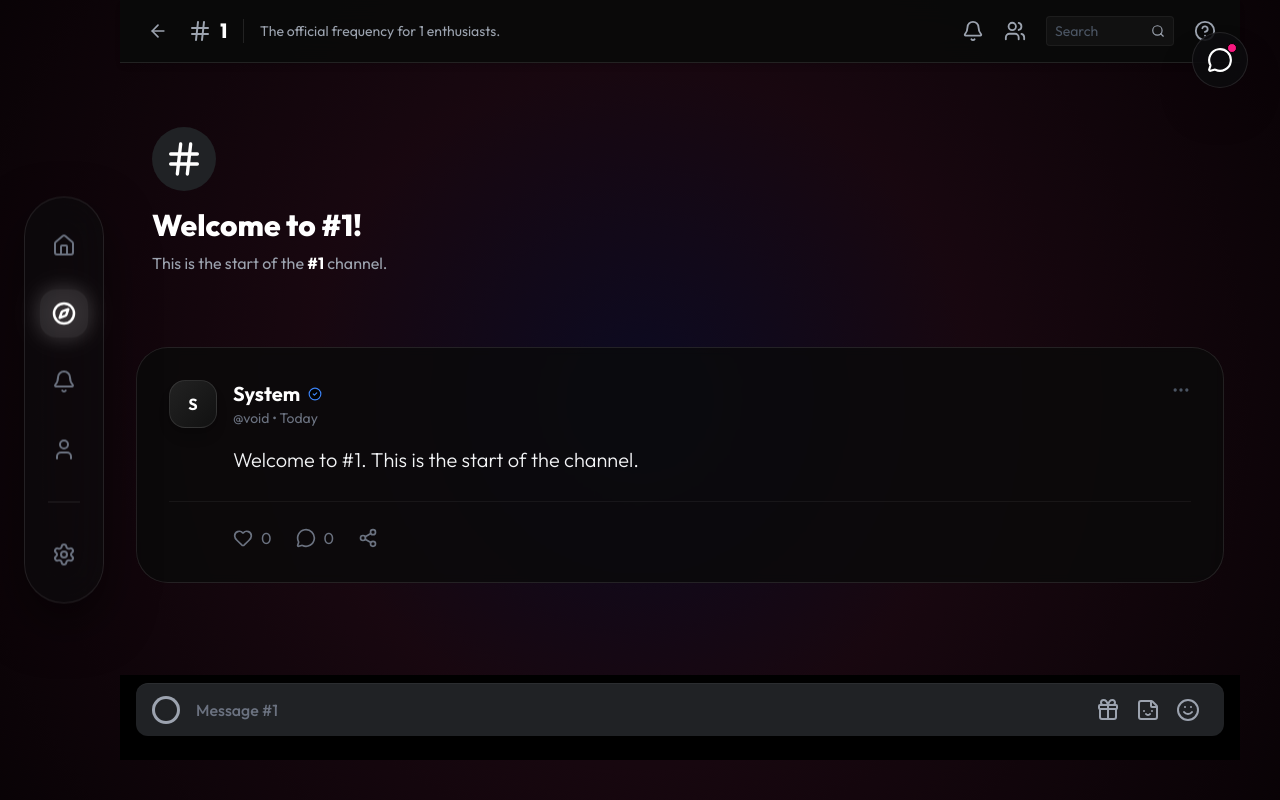
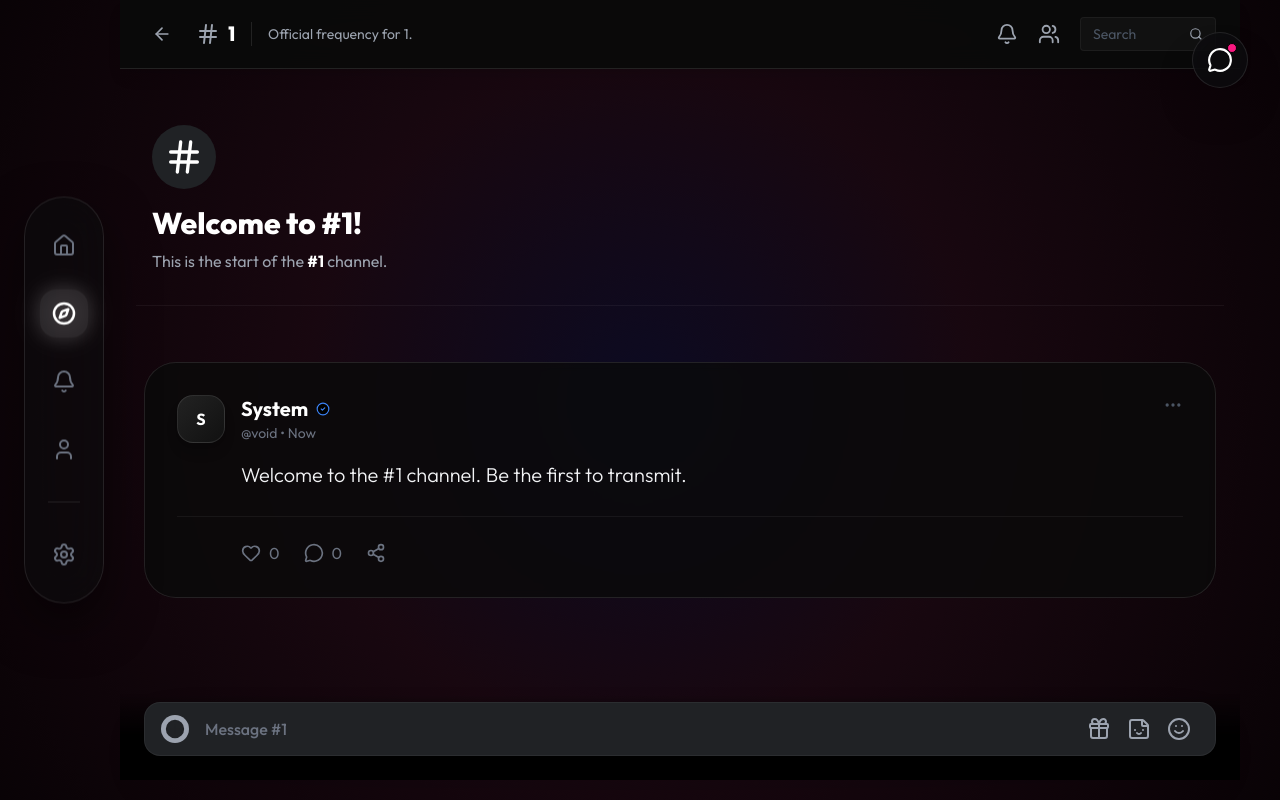
Before and after one commit to Z3RFLO/Talksydesign, a React (Vite) app: page /explore/1 in a window 1280 px wide. Built offline with nearby package versions, Linux system fonts and the light colour scheme.

Commit message:
prototype design

```diff
--- a/src/pages/TopicFeed.jsx
+++ b/src/pages/TopicFeed.jsx
@@ -11,28 +11,30 @@ export default function TopicFeed({ posts = [], onPost, onUserClick }) {
   const navigate = useNavigate();
   const [inputValue, setInputValue] = useState("");
 
+  // Filter posts to show only those that have the current topic as a tag
   const filteredPosts = posts.filter(p => p.tags && p.tags.includes(topic));
 
+  // Default starter message if no posts exist
   const displayPosts = filteredPosts.length > 0 ? filteredPosts : [
-    { id: 999, author: "System", handle: "@void", avatar: "S", content: `Welcome to #${topic}. This is the start of the channel.`, likes: 0, comments: 0, accent: "border-l-2 border-gray-700", time: "Today" }
+    { id: 999, author: "System", handle: "@void", avatar: "S", content: `Welcome to the #${topic} channel. Be the first to transmit.`, likes: 0, comments: 0, accent: "border-l-2 border-gray-700", time: "Now" }
   ];
 
   const handleSend = () => {
     if (inputValue.trim()) {
-      onPost(inputValue);
+      // CRITICAL FIX: Pass the current topic as a tag so the post appears in this feed
+      onPost(inputValue, [topic]);
       setInputValue("");
     }
   };
 
   return (
-    // DISCORD LAYOUT: Flex Column with Fixed Height behavior
-    <div className="flex flex-col h-[calc(100vh-40px)] w-full max-w-[1200px] mx-auto animate-in fade-in duration-300">
+    // WIDTH FIXED: 1200px
+    <div className="flex flex-col h-[calc(100vh-20px)] w-full max-w-[1200px] mx-auto animate-in fade-in duration-300">
 
-      {/* --- 1. DISCORD HEADER (Sticky Top) --- */}
-      <div className="flex items-center justify-between px-6 py-4 border-b border-white/10 bg-[#0a0a0a]/95 backdrop-blur-md sticky top-0 z-30 shadow-md">
-        {/* Left: Channel Name */}
+      {/* --- 1. HEADER (Sticky) --- */}
+      <div className="flex items-center justify-between px-6 py-4 border-b border-white/10 bg-[#0a0a0a]/95 backdrop-blur-md sticky top-0 z-30 shadow-lg">
         <div className="flex items-center gap-4">
-          <button onClick={() => navigate(-1)} className="hover:bg-white/10 p-1 rounded text-gray-400 hover:text-white transition-colors">
+          <button onClick={() => navigate(-1)} className="hover:bg-white/10 p-2 rounded-full text-gray-400 hover:text-white transition-colors">
             <ArrowLeft size={20} />
           </button>
 
@@ -41,32 +43,26 @@ export default function TopicFeed({ posts = [], onPost, onUserClick }) {
             <h1 className="text-xl font-bold text-white font-display tracking-tight">{topic}</h1>
           </div>
 
-          {/* Divider */}
           <div className="h-6 w-px bg-white/10 hidden md:block"></div>
           <p className="text-sm text-gray-400 hidden md:block truncate max-w-xs cursor-default">
-            The official frequency for {topic} enthusiasts.
+            Official frequency for {topic}.
           </p>
         </div>
 
-        {/* Right: Toolbar Icons */}
         <div className="flex items-center gap-5 text-gray-400">
           <Bell size={22} className="hover:text-white cursor-pointer transition-colors" />
           <Users size={22} className="hover:text-white cursor-pointer transition-colors hidden sm:block" />
-
-          {/* Search Box Mini */}
-          <div className="hidden lg:flex items-center bg-[#111] px-2 py-1 rounded border border-white/5">
+          <div className="hidden lg:flex items-center bg-[#111] px-3 py-1.5 rounded border border-white/5">
             <input placeholder="Search" className="bg-transparent text-sm text-white outline-none w-24 placeholder-gray-600" />
             <Search size={14} />
           </div>
-
-          <HelpCircle size={22} className="hover:text-white cursor-pointer transition-colors hidden sm:block" />
         </div>
       </div>
 
-      {/* --- 2. SCROLLABLE CHAT STREAM --- */}
-      <div className="flex-1 overflow-y-auto px-4 py-6 space-y-6 scrollbar-hide">
-        {/* Welcome Message */}
-        <div className="mt-10 mb-16 px-4">
+      {/* --- 2. CHAT STREAM (Scrollable) --- */}
+      <div className="flex-1 overflow-y-auto px-4 py-6 space-y-4 scrollbar-hide pb-24">
+        {/* Welcome Graphic */}
+        <div className="mt-8 mb-12 px-4 border-b border-white/5 pb-8">
           <div className="w-16 h-16 bg-[#202225] rounded-full flex items-center justify-center mb-4">
             <Hash size={40} className="text-white" />
           </div>
@@ -75,26 +71,20 @@ export default function TopicFeed({ posts = [], onPost, onUserClick }) {
         </div>
 
         {displayPosts.map((post, index) => (
-          <div key={post.id} className="hover:bg-[#2f3136]/30 -mx-4 px-4 py-2 rounded-lg transition-colors">
-             {/* We reuse PostCard but you could simplify it here to look more like a chat message if you wanted */}
+          <div key={post.id} className="hover:bg-[#2f3136]/30 px-2 py-2 rounded-lg transition-colors">
              <PostCard key={post.id} post={post} delay={0} onUserClick={onUserClick} />
           </div>
         ))}
-
-        {/* Invisible div to push content up so it's not hidden behind input */}
-        <div className="h-4"></div>
       </div>
 
-      {/* --- 3. DISCORD INPUT BAR (Sticky Bottom) --- */}
-      <div className="px-4 pb-6 pt-2 bg-[#000] z-30">
-        <div className="bg-[#202225] rounded-xl flex items-center px-4 py-3 border-t border-white/5 shadow-lg">
+      {/* --- 3. INPUT AREA (Sticky Bottom) --- */}
+      <div className="px-6 pb-6 pt-2 bg-gradient-to-t from-black via-black to-transparent z-30">
+        <div className="bg-[#202225] rounded-2xl flex items-center px-4 py-3 border border-white/5 shadow-2xl">
 
-          {/* Upload Button */}
-          <button className="bg-gray-400 text-[#202225] rounded-full p-0.5 hover:text-white hover:bg-gray-500 transition-colors mr-4">
-            <PlusCircle size={24} fill="currentColor" className="text-[#202225]" />
+          <button className="bg-gray-400 text-[#202225] rounded-full p-1 hover:text-white hover:bg-gray-500 transition-colors mr-4">
+            <PlusCircle size={20} fill="currentColor" className="text-[#202225]" />
           </button>
 
-          {/* Text Input */}
           <input
             type="text"
             value={inputValue}
@@ -104,28 +94,18 @@ export default function TopicFeed({ posts = [], onPost, onUserClick }) {
             onKeyDown={(e) => e.key === 'Enter' && handleSend()}
           />
 
-          {/* Right Icons (Gift, GIF, Emoji) */}
           <div className="flex items-center gap-4 text-gray-400 mx-2">
             <Gift size={24} className="hover:text-yellow-400 cursor-pointer transition-colors hidden sm:block" />
             <Sticker size={24} className="hover:text-blue-400 cursor-pointer transition-colors" />
             <Smile size={24} className="hover:text-yellow-400 cursor-pointer transition-colors" />
           </div>
 
-          {/* Send Button (Only visible when typing) */}
           {inputValue.trim() && (
              <button onClick={handleSend} className="ml-2 text-indigo-400 hover:text-indigo-300 transition-colors">
                <Send size={24} />
              </button>
           )}
-
         </div>
-
-        {/* Typing Indicator (Visual flair) */}
-        {inputValue.length > 0 && (
-           <div className="absolute bottom-1 left-6 text-[10px] font-bold text-gray-500 animate-pulse">
-             You are typing...
-           </div>
-        )}
       </div>
 
     </div>
```
